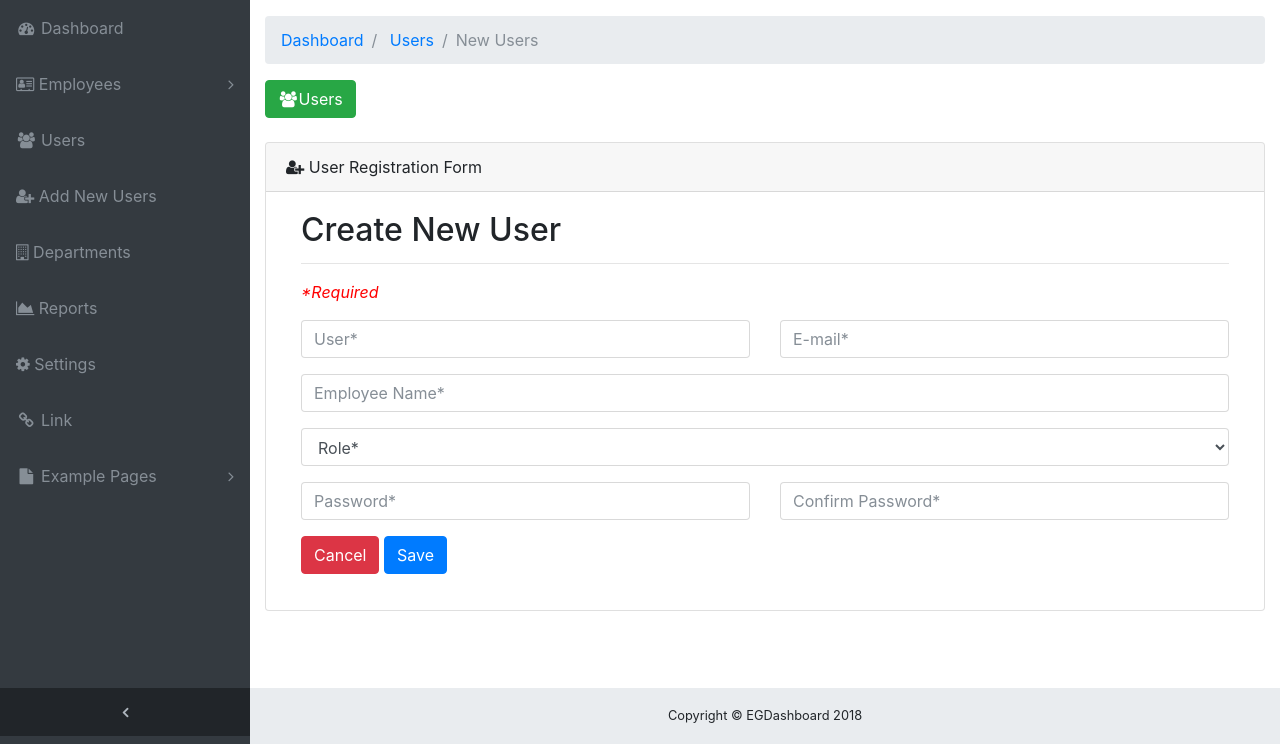
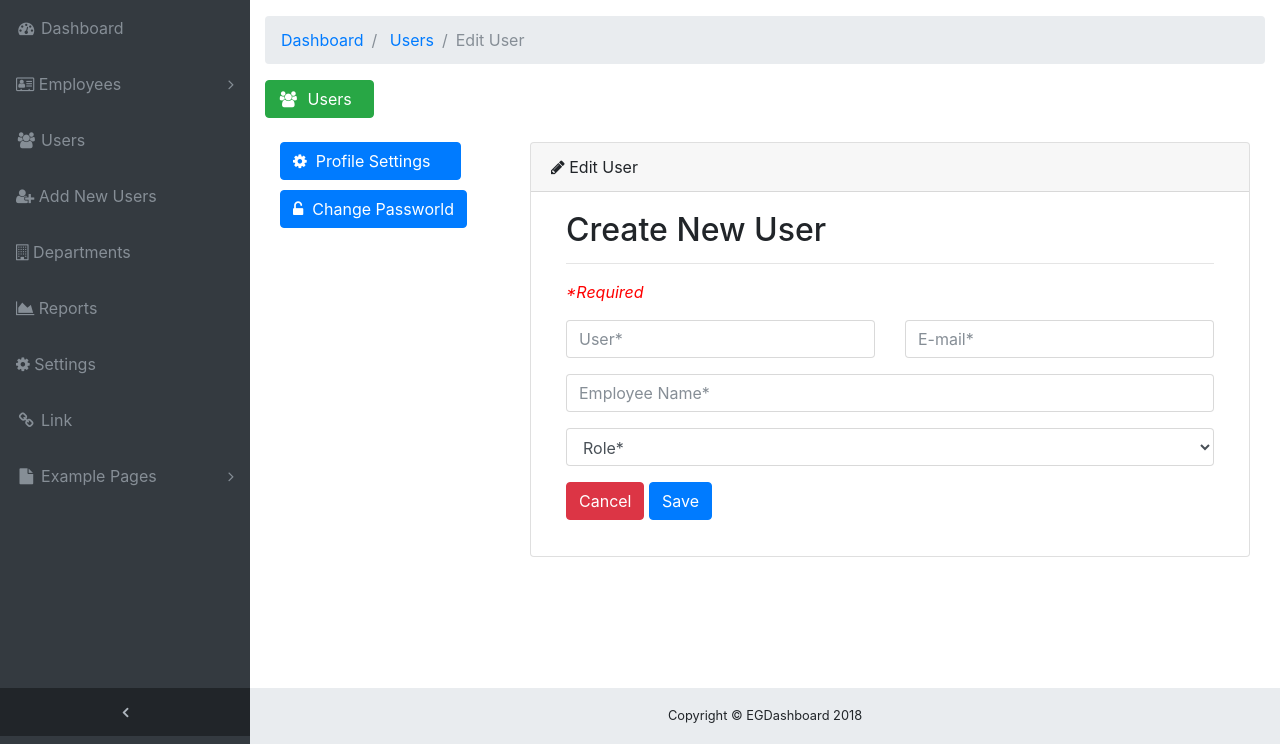
Before and after one commit to egavilan1987/1-Dashboard, a PHP site: page /editUser.php in a window 1280 px wide. Shown: the part 56-800 px from the top of the page. Run offline with PHP 8.4, Linux system fonts and the light colour scheme.

Commit message:
7-25-2019(Edit users)

```diff
--- a/view/editUser.php
+++ b/view/editUser.php
@@ -1,6 +1,6 @@
 <html>
  <head>
-  <title>Create New User</title>
+  <title>Edit User</title>
   <?php require_once "menu.php"; ?>
  </head>
  <body class="fixed-nav sticky-footer bg-dark" id="page-top">
@@ -14,17 +14,44 @@
         <li class="breadcrumb-item">
           <a href="users.php">Users</a>
         </li>
-        <li class="breadcrumb-item active">New Users</li>
+        <li class="breadcrumb-item active">Edit User</li>
       </ol>
-      <a href="users.php" class="btn btn-success" role="button" aria-pressed="true"><span class="fa fa-fw fa-users"></span>Users</a>
+      <a href="users.php" class="btn btn-success" role="button" aria-pressed="true"><span class="fa fa-fw fa-users"></span>&nbsp;&nbsp;Users&nbsp;&nbsp;</a>
       <br>
       <br>
+
+
+
+
+
+
+
+
+
+<div class="container">
+    <div class="row">
+        <div class="col-md-3">
+            <ul class="nav nav-pills nav-stacked admin-menu">
+
+
+
+                <li class="active">
+                  <a href="#" class="btn btn-primary btn-ms" role="button" aria-pressed="true" data-target-id="home"><i class="fa fa-cog" aria-hidden="true"></i>&nbsp;&nbsp;Profile Settings &nbsp;&nbsp;&nbsp;</a>
+                </li>
+                <br><br>
+                <li>
+                  <a href="#" class="btn btn-primary btn-ms" role="button" aria-pressed="true" data-target-id="widgets"><i class="fa fa-unlock-alt" aria-hidden="true"></i> &nbsp;Change Passworld</a>
+                </li>
+
+
+            </ul>
+        </div>
+        <div class="col-md-9 well admin-content" id="home">
           <!-- Example DataUsers Card-->
           <div class="card mb-3">
             <div class="card-header">
-          <i class="fa fa-user-plus"></i> User Registration Form</div>
+              <i class="fa fa-pencil"></i>  Edit User</div>
             <div class="card-body">
-          </tr>
               <div class="table-responsive">
                 <div class="container">
                   <form id="frmAddUsers">
@@ -64,20 +91,6 @@
                       </select>
                       <div id="role_error_message" style="color:red"></div>
                     </div>
-                <div class="row">
-                  <div class="col-xs-12 col-sm-6 col-md-6">
-                    <div class="form-group">
-                      <input type="password" name="password" id="password" class="form-control input-lg" placeholder="Password*">
-                      <div id="password_error_message" style="color:red"></div>
-                    </div>
-                  </div>
-                  <div class="col-xs-12 col-sm-6 col-md-6">
-                    <div class="form-group">
-                      <input type="password" name="password_confirmation" id="password_confirmation" class="form-control input-lg" placeholder="Confirm Password*">
-                      <div id="password_confirmation_error_message" style="color:red"></div>
-                    </div>
-                  </div>
-                </div>
                         <button type="button" id="btnCancel"  class="btn btn-danger">Cancel</button>
                         <button type="button" id="btnAddUsers" class="btn btn-primary">Save</button>
                   </form>
@@ -86,6 +99,85 @@
             </div>
           </div>
         </div>
+        <!-- Example DataUsers Card-->
+        <div class="col-md-9 well admin-content" id="widgets">
+          <!-- Example DataUsers Card-->
+          <div class="card mb-3">
+            <div class="card-header">
+              <i class="fa fa-pencil"></i>  Edit Password</div>
+            <div class="card-body">
+              <div class="table-responsive">
+                <div class="container">
+                  <form id="frmAddUsers">
+
+                    <!--
+                    <div id="alert_error_message2" class="alert alert-danger alert-dismissible fade show" role="alert">
+                      <i class="fa fa-exclamation-triangle"></i>
+                      <strong>Alert!</strong> Please check in on some of the fields below.
+                      <button type="button" class="close" data-dismiss="alert" aria-label="Close">
+                        <span aria-hidden="true">&times;</span>
+                      </button>
+                    </div>
+                    -->
+                    <p style="color:red"><i>*Required</i></p>
+                    <div class="row">
+                      <div class="col-xs-12 col-sm-6 col-md-6">
+                        <div class="form-group">
+                          <input type="password" name="password" id="password" class="form-control input-lg" placeholder="Old Password*">
+                          <div id="password_error_message" style="color:red"></div>
+                        </div>
+                        <div class="form-group">
+                          <input type="password" name="password" id="password" class="form-control input-lg" placeholder="Password*">
+                          <div id="password_error_message" style="color:red"></div>
+                        </div>
+                        <div class="form-group">
+                          <input type="password" name="password_confirmation" id="password_confirmation" class="form-control input-lg" placeholder="Confirm Password*">
+                          <div id="password_confirmation_error_message" style="color:red"></div>
+                        </div>
+                      </div>
+                      <div class="col-xs-12 col-sm-6 col-md-6">
+                                <div class="modal-body">
+                <div class="modal-body">
+                    <center>
+                    <img src="../files/1.JPG" name="aboutme" width="140" height="140" border="0" class="img-thumbnail"></a>
+
+
+                      <div class="modal-footer">
+                        <button type="button" class="btn btn-secondary" data-dismiss="modal">Close</button>
+                      </div>
+                      </center>
+                    </div>
+                        <button type="button" id="btnCancel"  class="btn btn-danger">Cancel</button>
+                        <button type="button" id="btnAddUsers" class="btn btn-primary">Save</button>
+
+
+              </div>
+            </div>
+          </div>
+        </div>
+
+    </div>
+</div>
+
+
+
+
+
+
+
+
+
+
+
+
+
+
+
+
+
+
+
+
 
 
 
@@ -288,5 +380,23 @@ $(function() {
   <script type="text/javascript">
     $(document).ready(function(){
       $("#alert_error_message").hide();
+
+          var navItems = $('.admin-menu li > a');
+    var navListItems = $('.admin-menu li');
+    var allWells = $('.admin-content');
+    var allWellsExceptFirst = $('.admin-content:not(:first)');
+
+    allWellsExceptFirst.hide();
+    navItems.click(function(e)
+    {
+        e.preventDefault();
+        navListItems.removeClass('active');
+        $(this).closest('li').addClass('active');
+
+        allWells.hide();
+        var target = $(this).attr('data-target-id');
+        $('#' + target).show();
+    });
+
     });
   </script>
```
Lines whose indentation alone changed are shown as unchanged.
